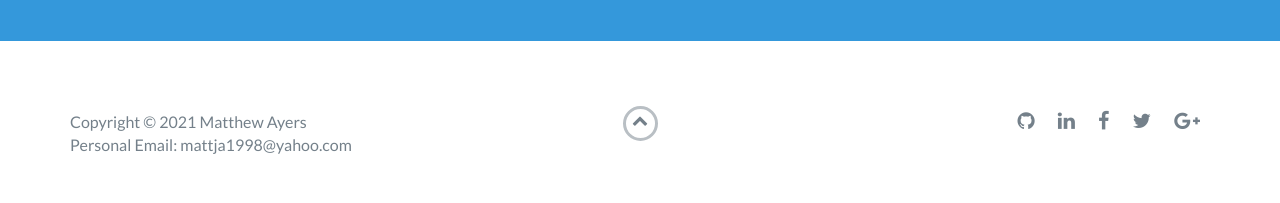
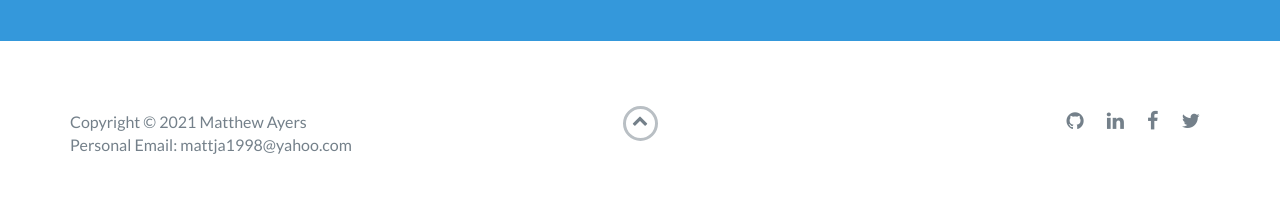
Before and after one commit to mattja1998/mattja1998.github.io, a Jekyll site: the page index.html, which Jekyll copies as it is, in a window 1280 px wide. Shown: the part 4993-5196 px from the top of the page. Built offline with Jekyll 4.4.1, drawn with Linux system fonts in a browser that asks for light colours.

Commit message:
deleted accounts i didn't have
deleted stack overflow
deleted google
added my actual links

```diff
--- a/index.html
+++ b/index.html
@@ -315,19 +315,16 @@
                 <div class="col-sm-5 social">
                     <ul>
                         <li>
-                            <a href="https://github.com/" target="_blank"><i class="fa fa-github" aria-hidden="true"></i></a>
+                            <a href="https://github.com/mattja1998" target="_blank"><i class="fa fa-github" aria-hidden="true"></i></a>
                         </li>
                         <li>
-                            <a href="https://linkedin.com/" target="_blank"><i class="fa fa-linkedin" aria-hidden="true"></i></a>
+                            <a href="https://www.linkedin.com/in/matthew-ayers-1b1a291b6/" target="_blank"><i class="fa fa-linkedin" aria-hidden="true"></i></a>
                         </li>
                         <li>
-                            <a href="https://www.facebook.com/" target="_blank"><i class="fa fa-facebook" aria-hidden="true"></i></a>
+                            <a href="https://www.facebook.com/mattja1998" target="_blank"><i class="fa fa-facebook" aria-hidden="true"></i></a>
                         </li>
                         <li>
-                            <a href="https://twitter.com/" target="_blank"><i class="fa fa-twitter" aria-hidden="true"></i></a>
-                        </li>
-                        <li>
-                            <a href="https://plus.google.com/" target="_blank"><i class="fa fa-google-plus" aria-hidden="true"></i></a>
+                            <a href="https://twitter.com/mattja98" target="_blank"><i class="fa fa-twitter" aria-hidden="true"></i></a>
                         </li>
                     </ul>
                 </div>
```
